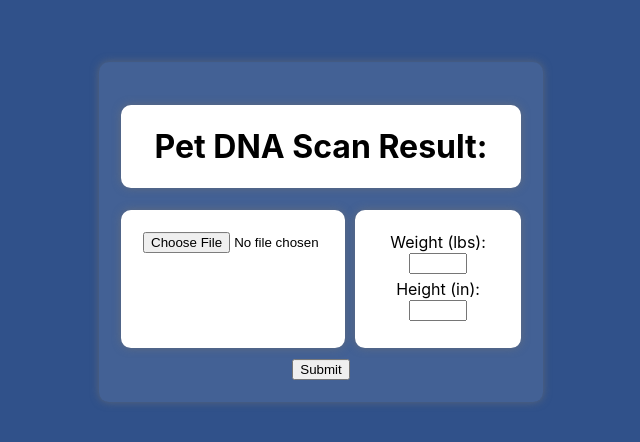
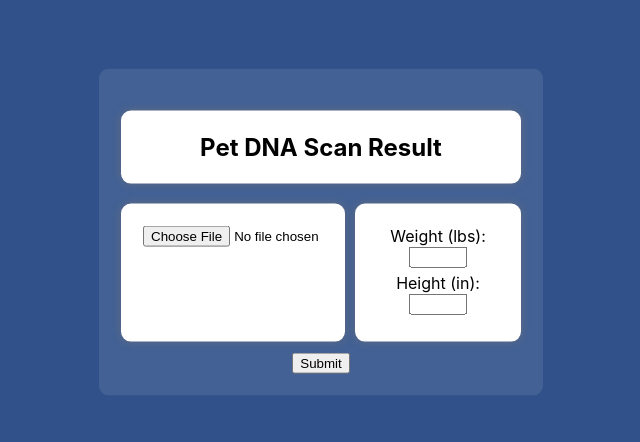
Before and after one commit to Oscar6/genai-petdnai, a React (Create React App) app: page / in a window 1280 px wide. Shown: the part 168-610 px from the top of the page, without its empty margins (319-959 px from the left). Built offline with nearby package versions, Linux system fonts and the light colour scheme; the HTML template or start-up script is replaced by a standard one.

Commit message:
header change

```diff
--- a/src/App.css
+++ b/src/App.css
@@ -21,7 +21,7 @@ body {
   background-color: rgba(255, 255, 255, 0.093);
   border-color: rgba(171, 41, 41, 0);
   border-radius: 10px;
-  box-shadow: 0px 0px 9px rgba(114, 114, 114, 0.666);
+  /* box-shadow: 0px 0px 9px rgba(114, 114, 114, 0.666); */
   position: fixed;
   top: 50%;
   left: 50%;
--- a/src/App.js
+++ b/src/App.js
@@ -72,7 +72,7 @@ const App = () => {
 
   return (
     <div className='result'>
-      <h1 className='resultHeader'>Pet DNA Scan Result:</h1>
+      <h2 className='resultHeader'>Pet DNA Scan Result</h2>
       <div className='assets'>
       <input className='imgUpload' type="file" accept="image/*" onChange={handleImageUpload} />
       <div className='sizeInputs'>
```
